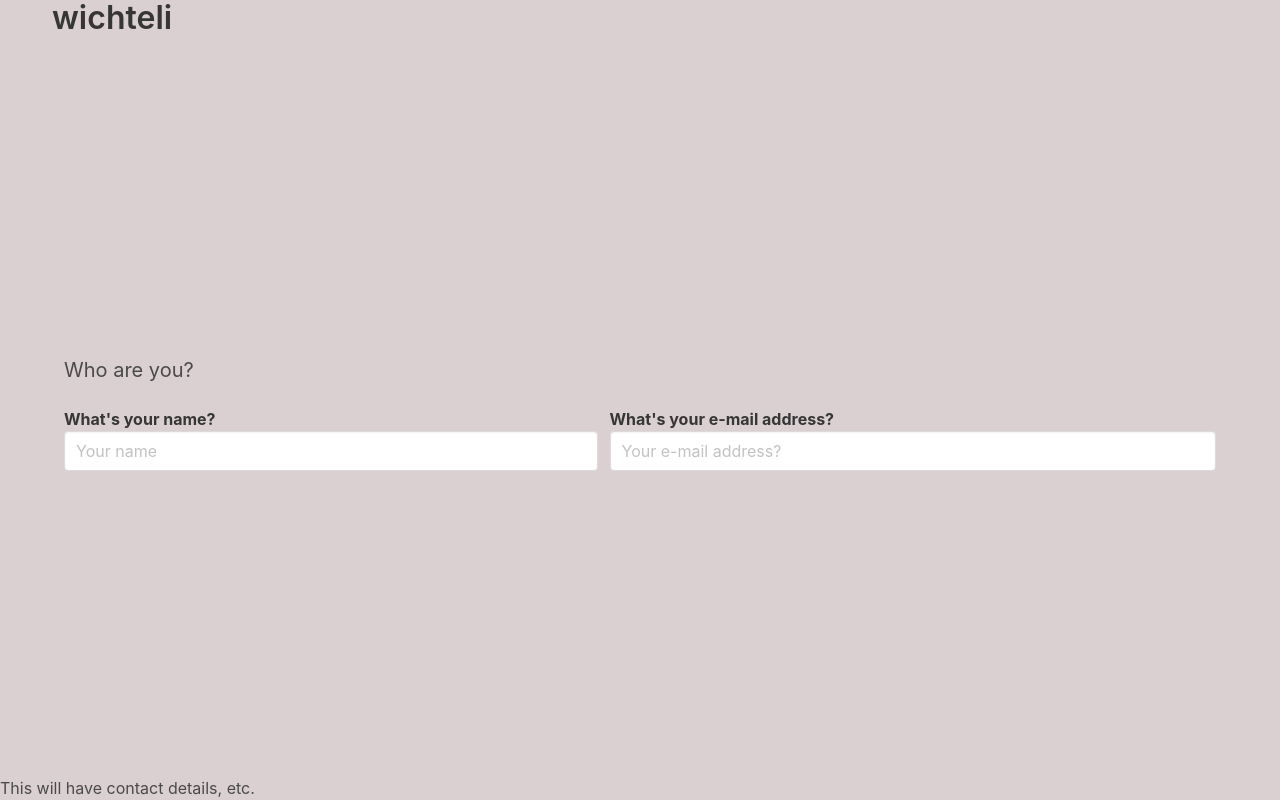
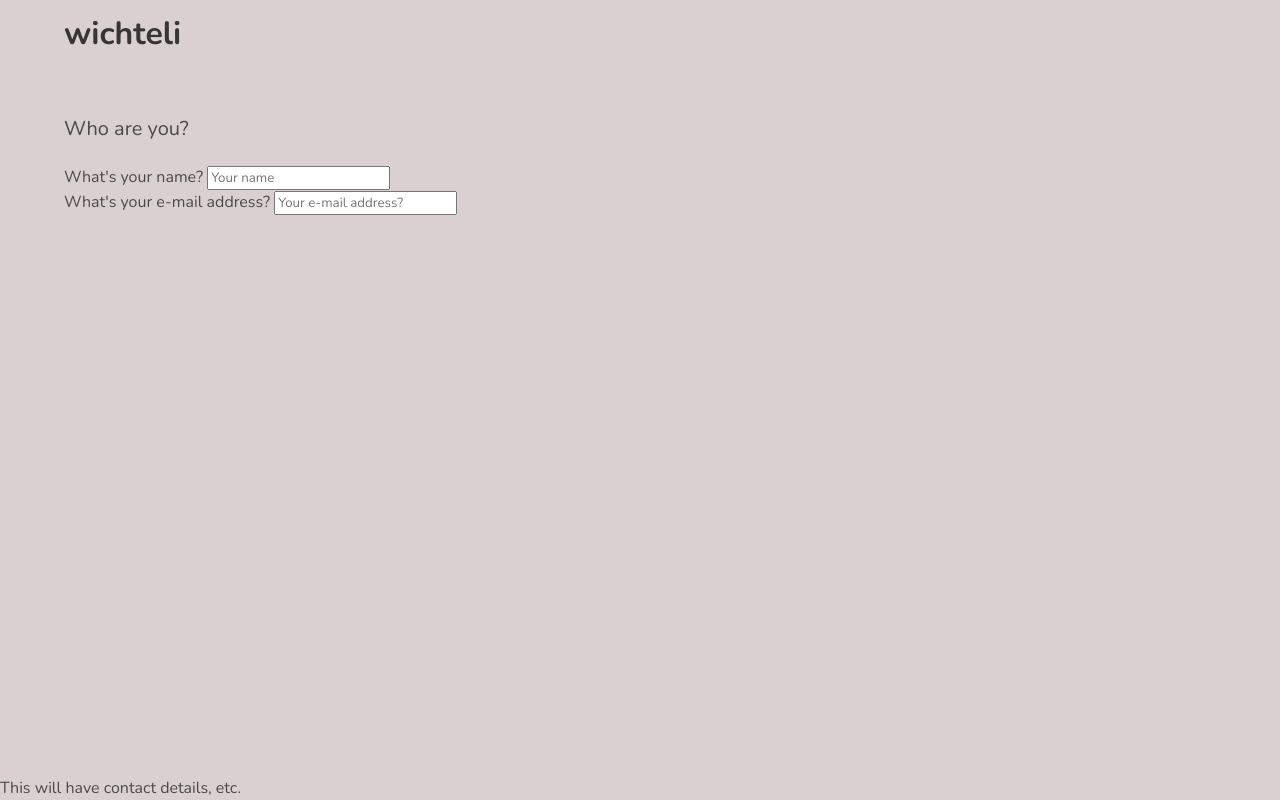
Before and after one commit to chlab/wichteli-ng, an Angular app: page / in a window 1280 px wide. Built offline with nearby package versions, Linux system fonts and the light colour scheme; what @ngrx/store would draw is missing.

Commit message:
style(bulma): configure bulma

```diff
--- a/src/app/app.component.scss
+++ b/src/app/app.component.scss
@@ -0,0 +1,12 @@
+@import '../scss/base/variables';
+
+.hero.is-fullheight {
+    .hero-body {
+        align-items: flex-start;
+    }
+}
+
+.container .navbar-brand {
+    margin-left: 0;
+    margin-top: 1em;
+}
--- a/src/scss/base/_style.scss
+++ b/src/scss/base/_style.scss
@@ -3,5 +3,4 @@ html, body {
 }
 body {
   background-color: $gray3;
-
 }
--- /dev/null
+++ b/src/scss/base/_variables.scss
@@ -0,0 +1 @@
+$family-sans-serif: "Nunito", sans-serif;
--- a/src/styles.scss
+++ b/src/styles.scss
@@ -1,6 +1,22 @@
 @charset "utf-8";
 
-@import "../node_modules/bulma/bulma.sass";
+@import url('https://fonts.googleapis.com/css?family=Nunito:400,700');
 
-@import "./scss/meta/_colors.scss";
-@import "./scss/base/_style.scss";
+@import './scss/base/variables.scss';
+@import './scss/base/colors.scss';
+@import './scss/base/style.scss';
+
+@import '../node_modules/bulma/sass/utilities/_all.sass';
+
+@import '../node_modules/bulma/sass/base/_all.sass';
+
+@import '../node_modules/bulma/sass/components/navbar.sass';
+
+@import '../node_modules/bulma/sass/elements/button.sass';
+@import '../node_modules/bulma/sass/elements/container.sass';
+@import '../node_modules/bulma/sass/elements/form.sass';
+@import '../node_modules/bulma/sass/elements/title.sass';
+
+@import '../node_modules/bulma/sass/layout/hero.sass';
+@import '../node_modules/bulma/sass/layout/footer.sass';
+@import '../node_modules/bulma/sass/layout/section.sass';
```
Also changed, not shown: src/scss/base/_colors.scss (renamed from src/scss/meta/_colors.scss).
